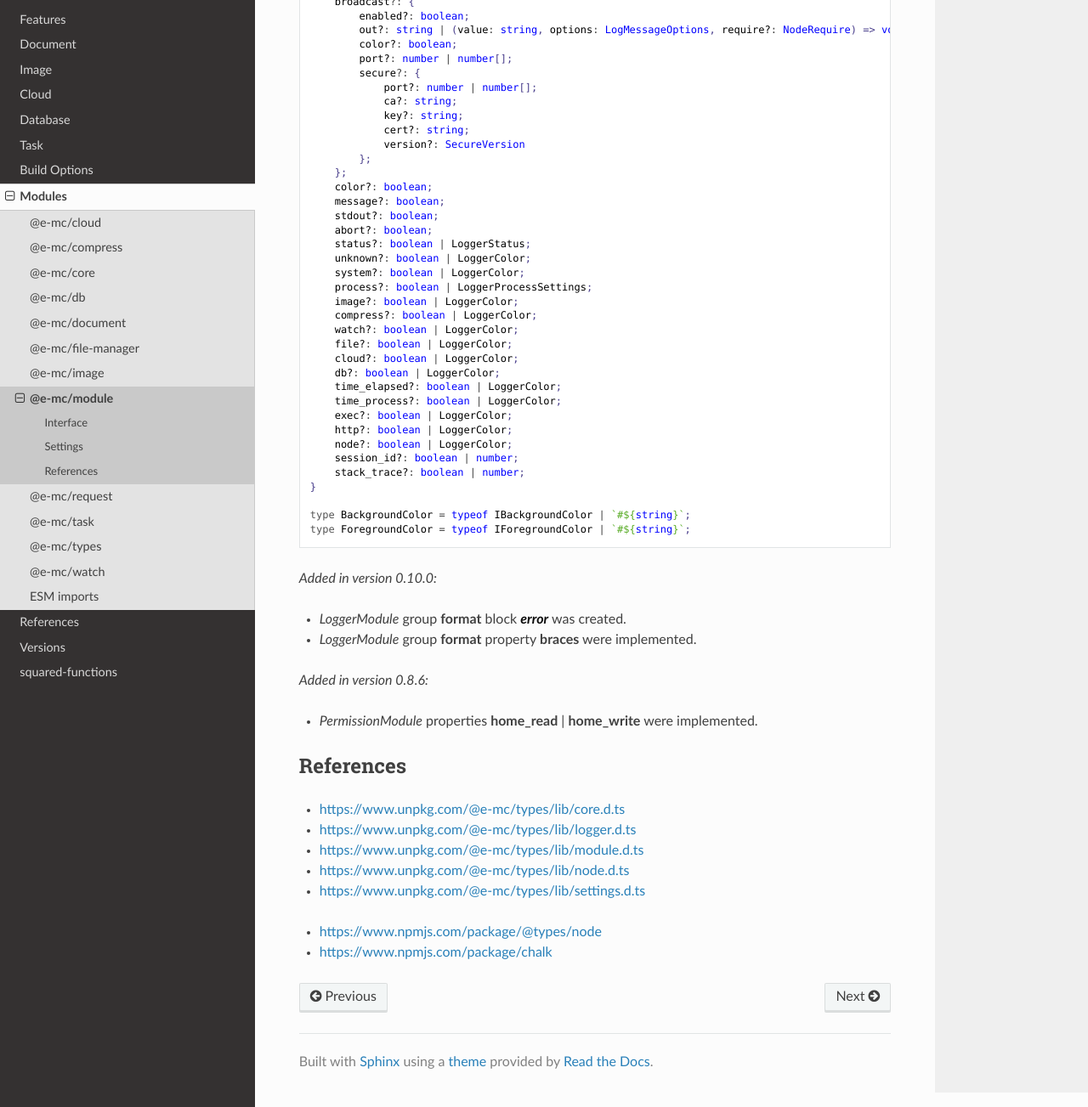
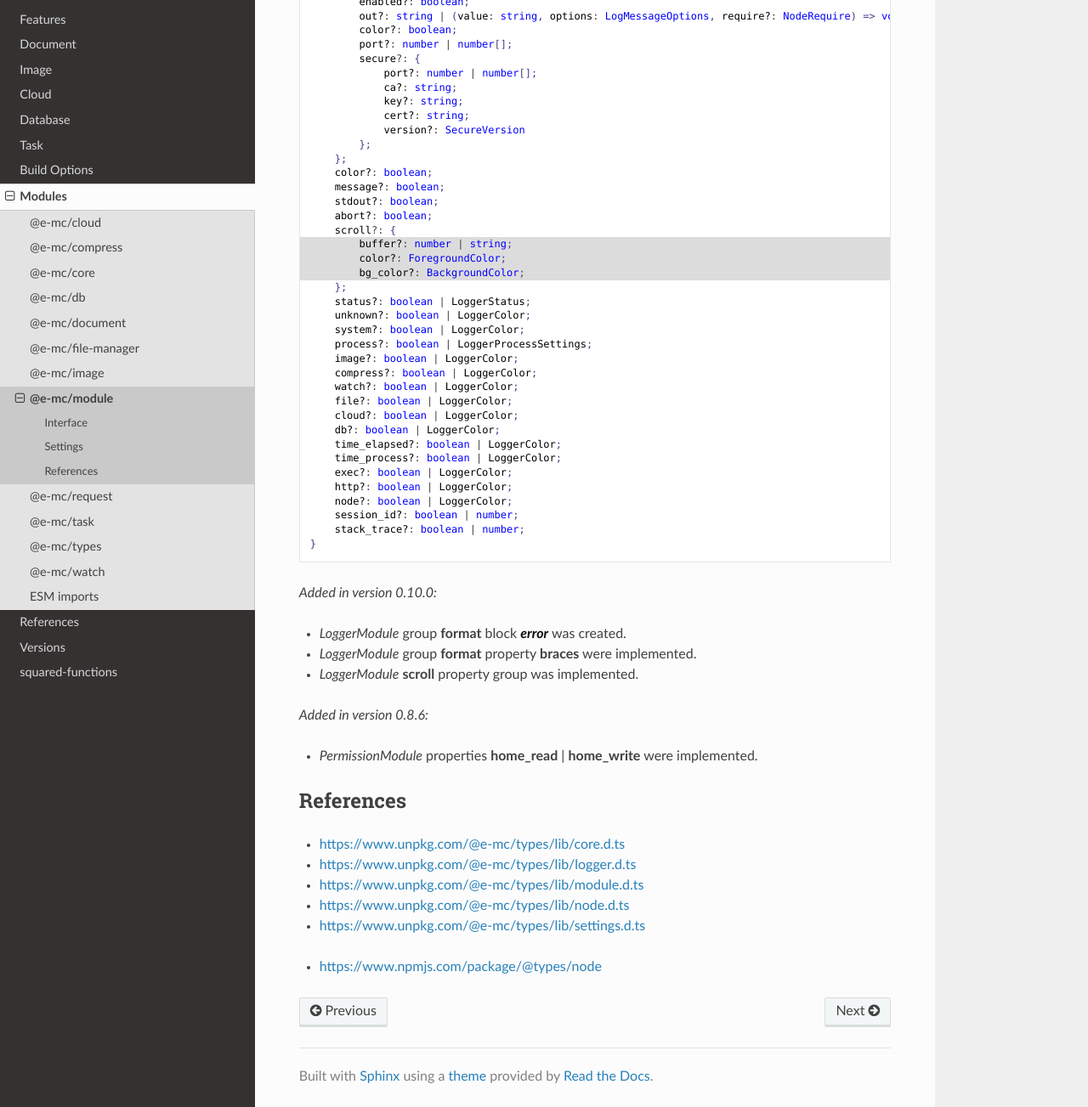
Before and after one commit to anpham6/chrome-docs, a Sphinx documentation site: the page built from source/modules/module.rst, in a window 1280 px wide and 1400 px high, scrolled down 6598 px, cut to the strip 97-1400 px from the top of the window. Shown: the whole strip at 85% size. Built offline with Sphinx 7.4.7 and the Read the Docs theme 2.0.0, drawn with Linux system fonts in a browser that asks for light colours; some of the changed text lies outside the part shown.

Commit message:
Modules: Logger settings for scroll buffer.

```diff
--- a/source/modules/module.rst
+++ b/source/modules/module.rst
@@ -275,12 +275,11 @@ Settings
 
 .. code-block::
   :caption: `View JSON <https://www.unpkg.com/squared-express/dist/squared.json>`_
-  :emphasize-lines: 74,89,98,106-111
+  :emphasize-lines: 73,88,97,106-110,136-138
 
-  import type { LogMessageOptions, LogTypeValue, LoggerStatus } from "./logger";
+  import type { BackgroundColor, ForegroundColor, LogMessageOptions, LogTypeValue, LoggerStatus } from "./logger";
   import type { LoggerProcessSettings } from "./settings";
 
-  import type { BackgroundColor as IBackgroundColor, ForegroundColor as IForegroundColor } from "chalk";
   import type { BinaryLike, CipherGCMTypes } from "crypto";
   import type { SecureVersion } from "tls";
 
@@ -412,6 +411,11 @@ Settings
       message?: boolean;
       stdout?: boolean;
       abort?: boolean;
+      scroll?: {
+          buffer?: number | string;
+          color?: ForegroundColor;
+          bg_color?: BackgroundColor;
+      };
       status?: boolean | LoggerStatus;
       unknown?: boolean | LoggerColor;
       system?: boolean | LoggerColor;
@@ -431,13 +435,11 @@ Settings
       stack_trace?: boolean | number;
   }
 
-  type BackgroundColor = typeof IBackgroundColor | `#${string}`;
-  type ForegroundColor = typeof IForegroundColor | `#${string}`;
-
 .. versionadded:: 0.10.0
 
   - *LoggerModule* group **format** block :target:`error` was created.
   - *LoggerModule* group **format** property **braces** were implemented.
+  - *LoggerModule* **scroll** property group was implemented.
 
 .. versionadded:: 0.8.6
 
@@ -453,4 +455,3 @@ References
 - https://www.unpkg.com/@e-mc/types/lib/settings.d.ts
 
 * https://www.npmjs.com/package/@types/node
-* https://www.npmjs.com/package/chalk
```
Also changed, not shown: source/modules/file-manager.rst (+12 -0 lines), source/references.rst (+7 -0 lines).
